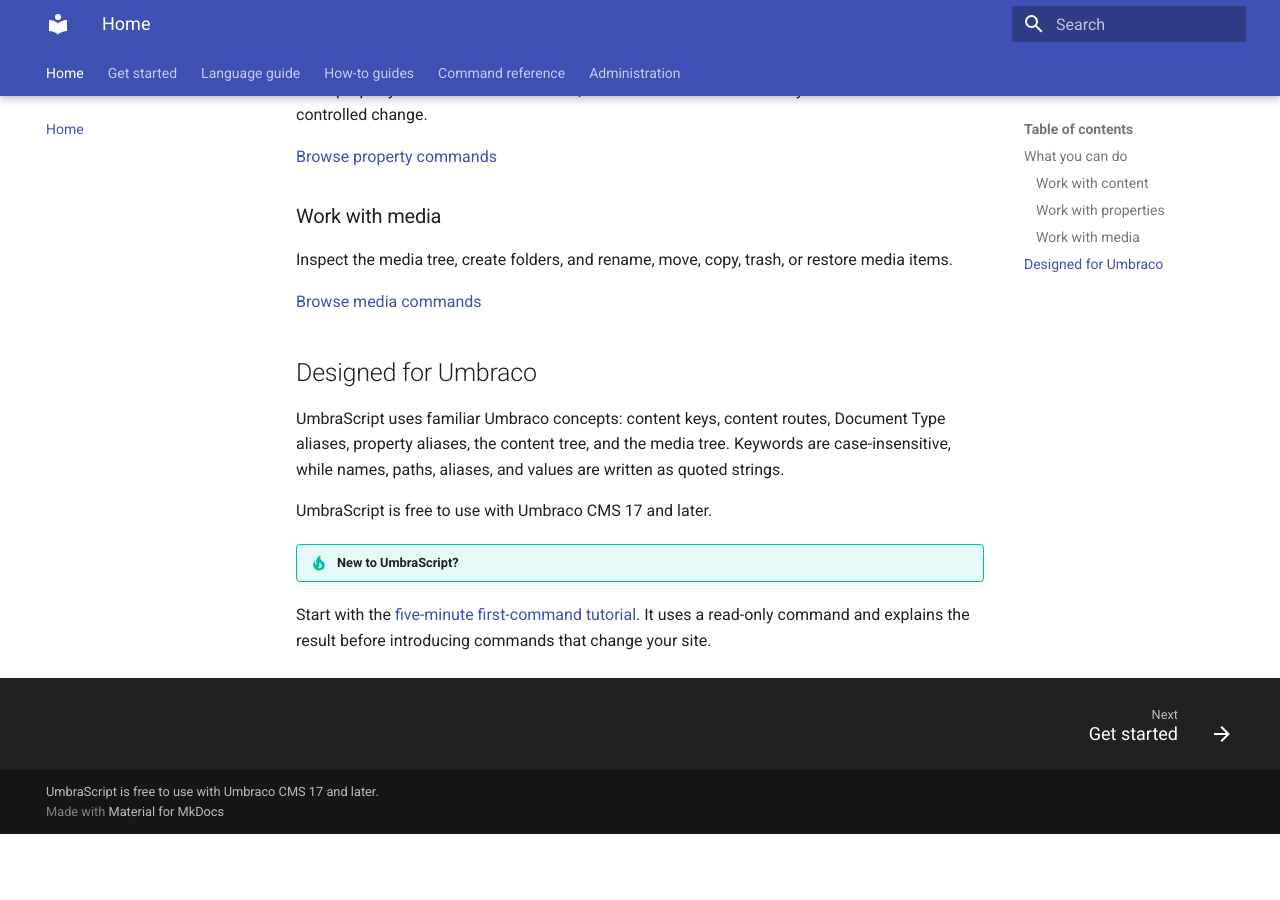
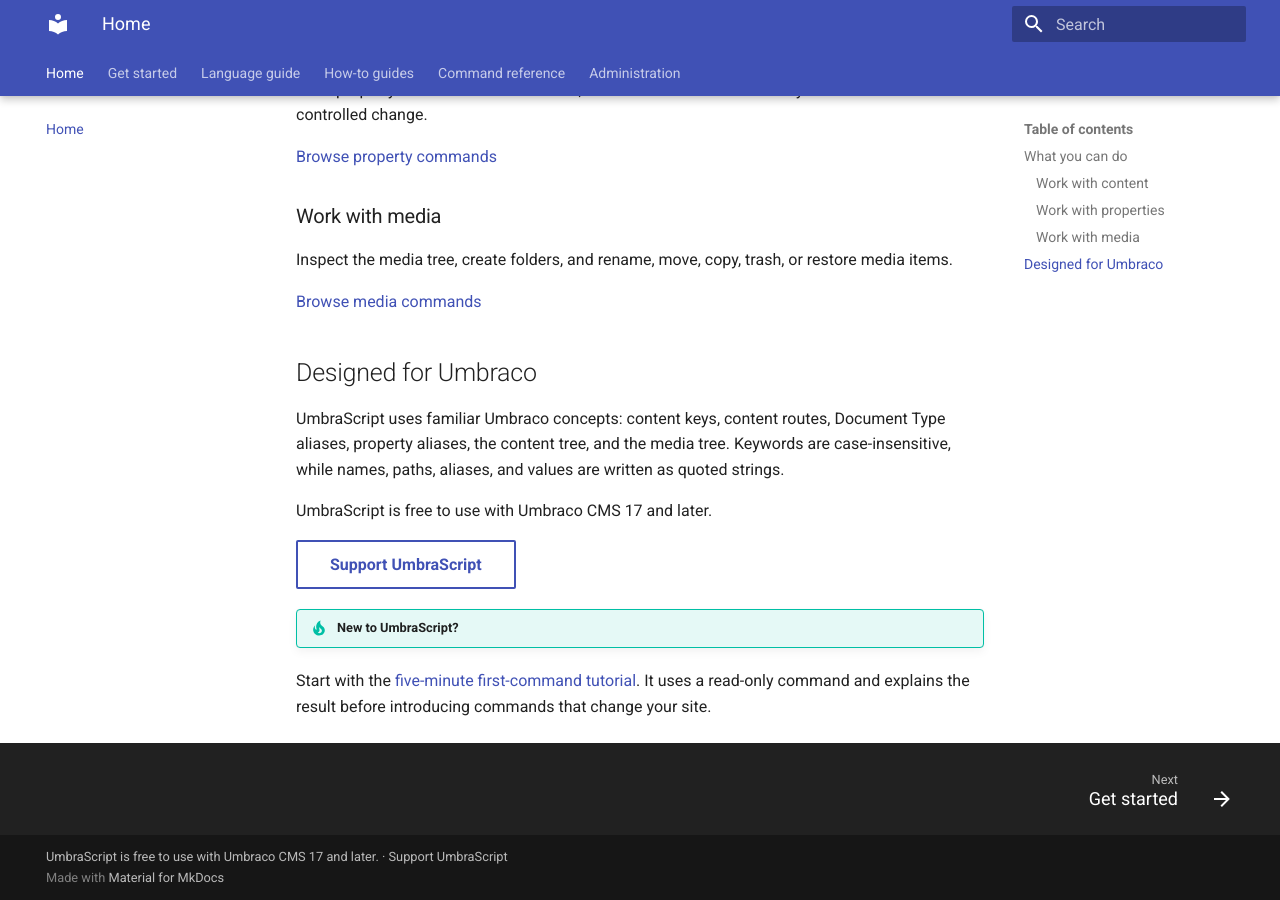
Before and after one commit to bszyman/umbrascript-docs, an MkDocs documentation site: the page built from docs/index.md, in a window 1280 px wide and 900 px high, scrolled down 714 px. Built offline with MkDocs 1.6.1 and Material for MkDocs 9.7.7, drawn with Linux system fonts in a browser that asks for light colours; before the commit the page ends 1548 px from its top, so only the background shows below that.

Commit message:
Add donation link

```diff
--- a/docs/index.md
+++ b/docs/index.md
@@ -37,5 +37,7 @@
 
 UmbraScript is free to use with Umbraco CMS 17 and later.
 
+[Support UmbraScript](https://buy.stripe.com/aFa9AVdqFbydbgz0Ve2Ry03){ .md-button target="_blank" rel="noopener" }
+
 !!! tip "New to UmbraScript?"
 Start with the [five-minute first-command tutorial](get-started/first-command.md). It uses a read-only command and explains the result before introducing commands that change your site.
--- a/mkdocs.yml
+++ b/mkdocs.yml
@@ -91,4 +91,7 @@
       - Compatibility and limitations: administration/compatibility.md
       - Troubleshooting: administration/troubleshooting.md
 
-copyright: UmbraScript is free to use with Umbraco CMS 17 and later.
+copyright: >
+  UmbraScript is free to use with Umbraco CMS 17 and later.
+  · <a href="https://buy.stripe.com/aFa9AVdqFbydbgz0Ve2Ry03"
+  target="_blank" rel="noopener">Support UmbraScript</a>
```
